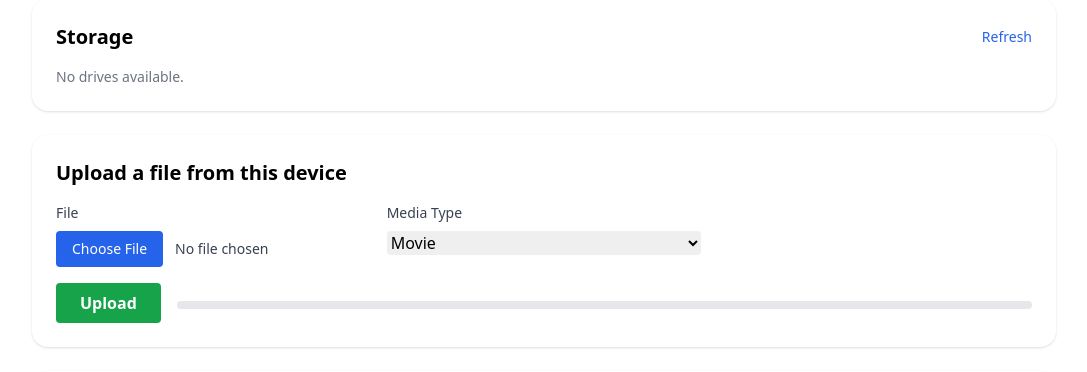
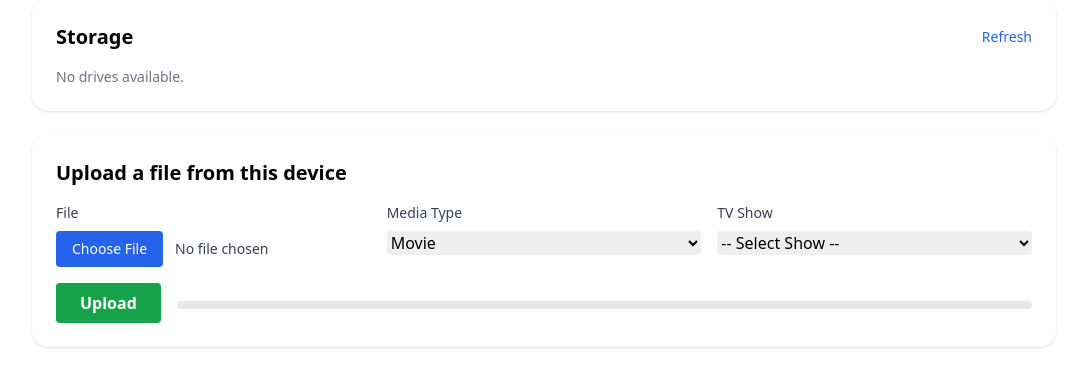
Before and after one commit to jirizoudun/pyLoad-jellyfin-mover, a Flask app: template templates/index.html in a window 1280 px wide. Shown: the part 182-554 px from the top of the page, without its empty margins (96-1183 px from the left). Run offline with Flask 3, Linux system fonts and the light colour scheme; the template is opened without the code that fills it, so the values that code supplies are empty; some libraries are stand-ins or nearby versions.

Commit message:
Always show TV show dropdown in upload panel
The upload panel's TV show selector was hidden behind a media-type
toggle (display:none until "TV Show" was picked), unlike the always
-visible bulk and per-row show selects. This made it look like the
upload panel had no shows on load. Show it unconditionally to match the
other panels; it is simply ignored when media type is "Movie".

Co-Authored-By: Claude Opus 4.8 <noreply@anthropic.com>
Claude-Session: https://claude.ai/code/session_01JCXH6CYjTc6aGDcmLRMDL7

```diff
--- a/templates/index.html
+++ b/templates/index.html
@@ -94,12 +94,12 @@
           </div>
           <div>
             <label class="block text-sm font-medium text-gray-700 mb-2">Media Type</label>
-            <select id="upload-media-type" class="w-full rounded border-gray-300" onchange="toggleUploadShow()">
+            <select id="upload-media-type" class="w-full rounded border-gray-300">
               <option value="movie">Movie</option>
               <option value="tvshow">TV Show</option>
             </select>
           </div>
-          <div id="upload-show-wrapper" style="display: none;">
+          <div id="upload-show-wrapper">
             <label class="block text-sm font-medium text-gray-700 mb-2">TV Show</label>
             <select id="upload-show-name" class="w-full rounded border-gray-300">
               <option value="">-- Select Show --</option>
@@ -743,13 +743,6 @@
         updateSelectionCount();
       });
 
-      // Show/hide the TV show selector in the upload panel
-      function toggleUploadShow() {
-        const type = document.getElementById("upload-media-type").value;
-        document.getElementById("upload-show-wrapper").style.display =
-          type === "tvshow" ? "block" : "none";
-      }
-
       function setUploadProgress(percent, statusText, statusClass) {
         const bar = document.getElementById("upload-progress-bar");
         const text = document.getElementById("upload-progress-text");
```
